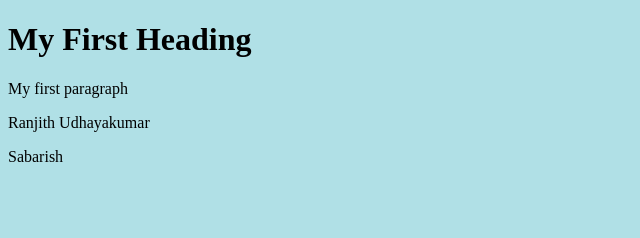
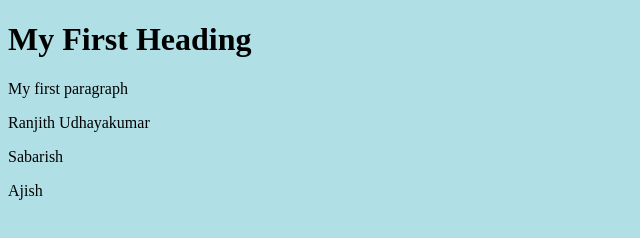
Before and after one commit to Ranjith2863/testaws, a plain HTML site: page index.html in a window 1280 px wide. Shown: the full height of the page, 0-640 px from the left. Drawn offline with Linux system fonts and the light colour scheme.

Commit message:
Update index.html

```diff
--- a/index.html
+++ b/index.html
@@ -7,5 +7,6 @@
 <p>My first paragraph</p>
 <p>Ranjith Udhayakumar</p>
 <p>Sabarish</p>
+<p>Ajish</p>
 </body>
 </html>
```
